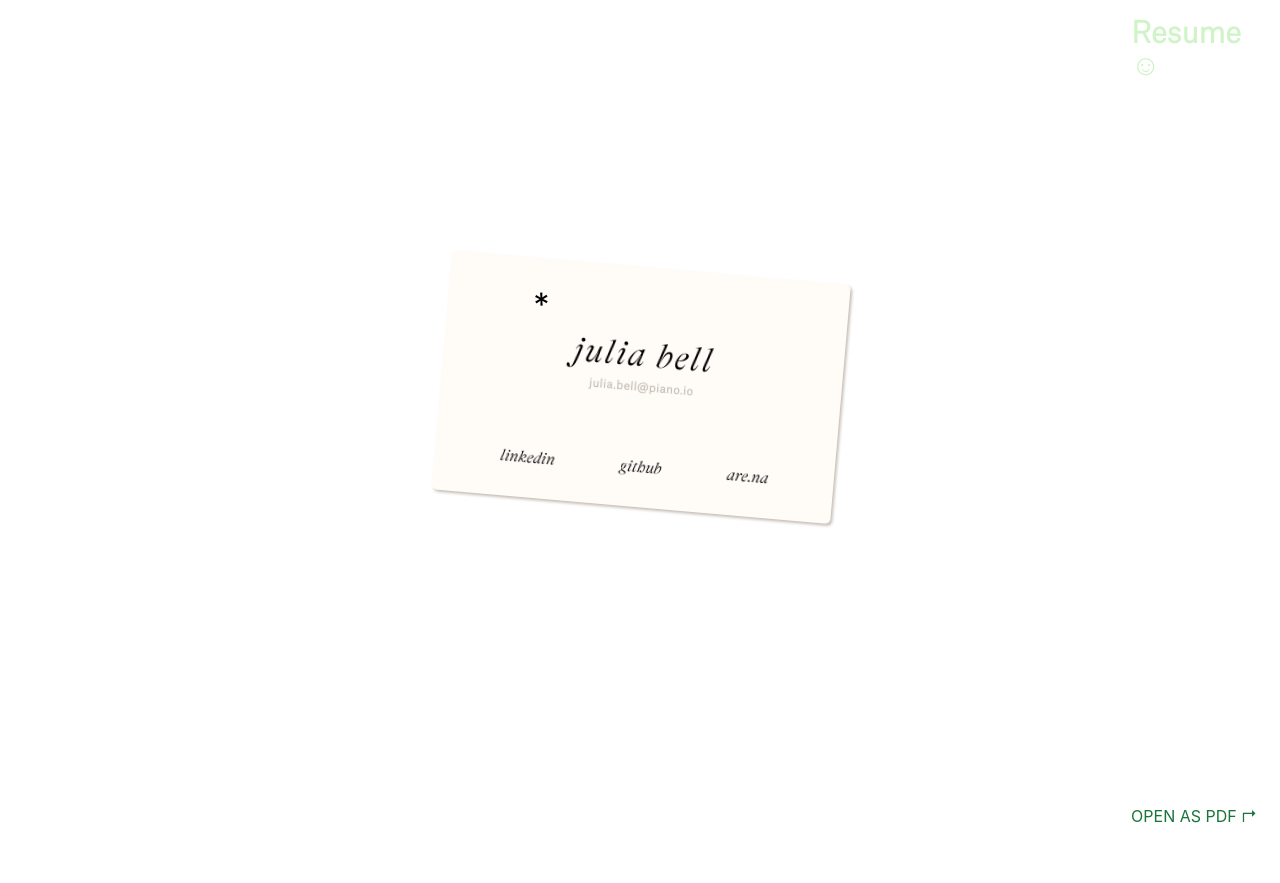
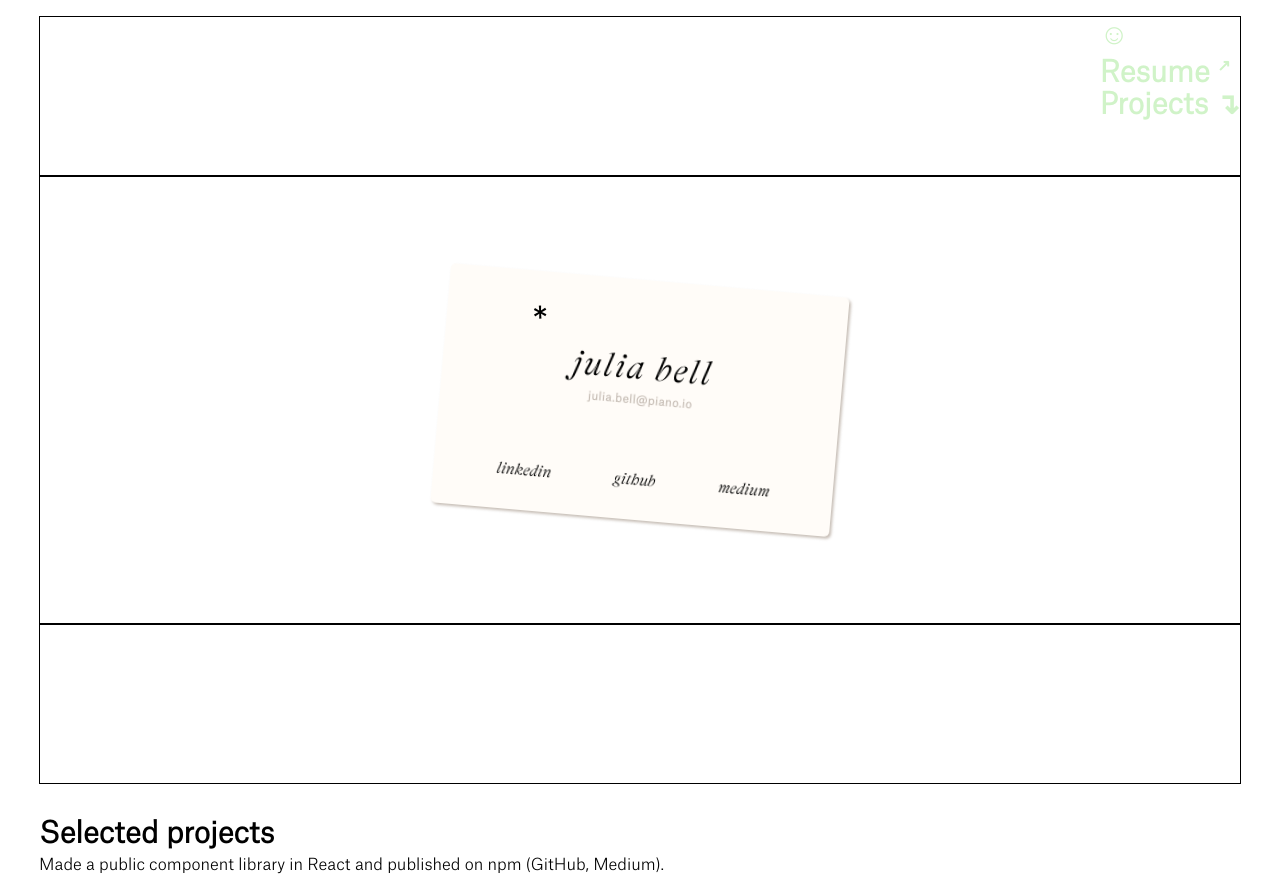
Before and after one commit to jawblet/my-portfolio, a Next.js app: page / in a window 1280 px wide. Shown: the top 883 px of the page. Built offline with nearby package versions, Linux system fonts and the light colour scheme.

Commit message:
new project page

```diff
--- /dev/null
+++ b/components/BottomBanner.js
@@ -0,0 +1,43 @@
+import { useEffect, useState } from 'react'
+import Fade from './Fade'
+import useTimeout from '../utils/useTimeout'
+import styles from '../styles/Banner.module.scss'
+
+const Leo = () => {
+    return(<h1>yes...she's a leo😈🔥🌞</h1>)
+  }
+
+const Copied = ({ setBanner, banner }) => {
+    const [hasTimeElapsed, setHasTimeElapsed] = useState(false);
+
+      useTimeout(() => {
+        setHasTimeElapsed(true);
+      }, 3000);
+
+      useEffect(() => {
+        hasTimeElapsed && setBanner(null);
+    }, [hasTimeElapsed]);
+
+    return (
+        <h1>email copied to clipboard 💾⛓🖇</h1>
+    )
+}
+
+const BottomBanner = ({setBanner, banner}) => {
+    return (
+        <Fade enter={!!(banner)}>
+        <div className={styles.banner}>
+          {(function() {
+              switch (banner) {
+                case 'stars':
+                  return (<Leo/>);
+                case 'email':
+                  return (<Copied banner={banner} setBanner={setBanner}/>);
+              }
+            })()}
+        </div>
+      </Fade>
+    );
+  };
+
+  export default BottomBanner;
--- a/components/Card.js
+++ b/components/Card.js
@@ -1,8 +1,7 @@
 import { useState, useRef } from "react";
-import styles from "../styles/Card.module.scss";
 import CardFront from "./CardFront";
 import CardBack from './CardBack';
-
+import styles from "../styles/Card.module.scss";
 
 const Card = (props) => {
     const { banner, setBanner } = props;
@@ -27,7 +26,6 @@ const Card = (props) => {
             return setBanner("email");
         }
 
-
         // if starRef is clicked
         if(starRef.current && starRef.current.contains(e.target)) {
             if(banner === "stars") {
@@ -45,7 +43,7 @@ const Card = (props) => {
     }
 
     return (
-        <div className={styles.container}>
+        <div className="home__card">
             <div className={`${styles.card} noselect`} onClick={(e) => handleClick(e)}>
                 {front
                     ? <CardFront starRef={starRef}
--- a/components/CardFront.js
+++ b/components/CardFront.js
@@ -21,8 +21,8 @@ const CardFront = (props, ref) => {
                     <a href="https://github.com/jawblia" target="_blank" rel="noreferrer" onClick={(e) => e.stopPropagation()}>
                         <h4>github</h4>
                     </a>
-                    <a href="https://www.are.na/j-b-lol-w6xh8sc" target="_blank" rel="noreferrer" onClick={(e) => e.stopPropagation()}>
-                        <h4>are.na</h4>
+                    <a href="https://medium.com/@jawblia" target="_blank" rel="noreferrer" onClick={(e) => e.stopPropagation()}>
+                        <h4>medium</h4>
                     </a>
                 </div>
         </div>
--- a/components/Img.js
+++ b/components/Img.js
@@ -2,10 +2,11 @@ import Image from 'next/image';
 
 const Img = () => {
     return (
-        <div className="img">
+        <div className="home__img">
             <Image src="/jb.png" alt="Picture of Julia"
                 width={400} height={345}
-                quality={100}
+                layout='fill'
+                quality={80}
                 />
         </div>
 
@@ -13,3 +14,5 @@ const Img = () => {
 };
 
 export default Img;
+
+//
--- a/components/Nav.js
+++ b/components/Nav.js
@@ -1,19 +1,20 @@
 import { useRouter } from 'next/router'
-import styles from '../styles/Home.module.scss'
-
 
 const Nav = ({ img, setImg }) => {
     const router = useRouter();
 
     return(
-    <div className={styles.nav}>
-        <h2 className="biglink" onClick={() => router.push({pathName: "", hash: "resume"})}>Resume</h2>
-        <h2 className="biglink"
-            //onMouseEnter={() => { setImg(true) }}
-            //onMouseLeave={() => setImg(false)}
-            onClick={() => setImg(!img)}
-            >
+    <div className="home__nav">
+        <h2 className="biglink" onClick={() => setImg(!img)}>
             &#9786;
+        </h2>
+        <h2 className="biglink">
+            <a href="JuliaBell_resume.pdf" target="_blank">
+                Resume&nbsp;<sup>&#8599;</sup>
+            </a>
+        </h2>
+        <h2 className="biglink" onClick={() => router.push({pathName: "", hash: "projects"})}>
+            Projects &#8628;
         </h2>
     </div>
 )
@@ -22,3 +23,5 @@ const Nav = ({ img, setImg }) => {
 export default Nav;
 
 //    <h2 className="biglink">Misc.</h2>
+//    onMouseEnter={() => { setImg(true) }}
+//    onMouseLeave={() => setImg(false)}
--- /dev/null
+++ b/components/Projects.js
@@ -0,0 +1,26 @@
+import styles from '../styles/Projects.module.scss';
+
+const project_array = [
+    { description: <p>Made a public component library in React and published on npm (GitHub, Medium).</p>
+    },
+    { description: <p>Presented a project on quarantine emails at the 4S meeting. Built project site with Next.js and MongoDB.</p>
+    },
+    { description: <p>Co-presented a project in Parsons and MoMa for the 2019 Biodesign Challenge and was a finalist. Also exhibited this project at the 2019 London Design Festival.</p>
+    },
+    { description: <p>Plated Fig Newtons on an Instagram that reached 9K followers at its peak (Eater, Mashable).</p>
+    },
+
+];
+
+const Projects = () => {
+    return(
+        <div id="projects" className={styles.projects}>
+            <h2>Selected projects</h2>
+                {project_array.map((el) =>
+                    <div> {el.description} </div>
+                )}
+        </div>
+    )
+}
+
+export default Projects;
--- a/pages/index.js
+++ b/pages/index.js
@@ -1,31 +1,19 @@
-import { useState, useEffect } from 'react'
+import { useState } from 'react'
 import Head from 'next/head'
 import Card from '../components/Card'
 import Fade from '../components/Fade'
 import Nav from '../components/Nav'
-import Resume from '../components/Resume'
-import styles from '../styles/Home.module.scss'
-import useTimeout from "../utils/useTimeout"
 import Img from '../components/Img'
+import BottomBanner from '../components/BottomBanner'
+import Projects from '../components/Projects'
 
-const Leo = () => {
-  return(<h1>yes...she's a leo😈🔥🌞</h1>
-  )
-}
-
-const Copied = ({ setBanner, banner }) => {
-  const [hasTimeElapsed, setHasTimeElapsed] = useState(false);
-
-    useTimeout(() => {
-      setHasTimeElapsed(true);
-    }, 3000);
-
-    useEffect(() => {
-      hasTimeElapsed && setBanner(null);
-  }, [hasTimeElapsed]);
-
-  return (
-      <h1 className={styles.leo}>email copied to clipboard 💾⛓🖇</h1>
+const PageHead = () => {
+  return(
+    <Head>
+      <title>@jawblia</title>
+      <meta name="@jawblia" content="Julia Bell"/>
+      <link rel="icon" href="/favicon.ico"/>
+    </Head>
   )
 }
 
@@ -33,36 +21,24 @@ export default function Home() {
   const [banner, setBanner] = useState(null);
   const [img, setImg] = useState(false);
 
-  console.log(banner);
   return (
     <>
-      <Head>
-        <title>@jawblia</title>
-        <meta name="@jawblia" content="jawblia's website" />
-        <link rel="icon" href="/favicon.ico"/>
-      </Head>
-      <div className={styles.home}>
+      <PageHead/>
+      <div className="home">
+          <div className="home_top">
               <Nav img={img} setImg={setImg}/>
+          </div>
+          <div className="home_middle">
             <Card banner={banner} setBanner={setBanner}/>
-          <Fade enter={!!(banner)}>
-            <div className={styles.banner}>
-              {(function() {
-                  switch (banner) {
-                    case 'stars':
-                      return (<Leo/>);
-                    case 'email':
-                      return (<Copied banner={banner} setBanner={setBanner}/>);
-                    default:
-                      return <></>;
-                  }
-                })()}
           </div>
-          </Fade>
+         <div className="home_bottom">
             <Fade enter={img} short>
               <Img/>
             </Fade>
          </div>
-      <Resume/>
+          <BottomBanner banner={banner} setBanner={setBanner}/>
+      </div>
+      <Projects/>
     </>
   )
 }
--- /dev/null
+++ b/styles/Banner.module.scss
@@ -0,0 +1,6 @@
+.banner {
+    position: absolute;
+    bottom: 5px;
+    right: 0;
+    border: 1px solid black;
+}
--- a/styles/Card.module.scss
+++ b/styles/Card.module.scss
@@ -1,12 +1,3 @@
-.container {
-    transform:rotate(5deg);
-    grid-column-start: 2;
-    grid-column-end: 3;
-    grid-row-start: 2;
-    grid-row-end: 3;
-    justify-self: center;
-}
-
 .card {
     box-shadow: 2px 2px 3px $body-light;
     background-color: $off-white;
@@ -18,6 +9,7 @@
     perspective: 50rem;
     backface-visibility: hidden;
     border-radius: 5px;
+    transform: rotate(5deg);
     &:hover {
         box-shadow: 4px 4px 10px $body-lightest;
     }
--- a/styles/Home.module.scss
+++ /dev/null
@@ -1,27 +0,0 @@
-.home {
- display: grid;
- grid-template-columns: 15rem 1fr 15rem;
- grid-template-rows: repeat(3, 1fr);
- overflow: hidden;
- height: 100vh;
- position: relative;
-}
-
-.nav {
-  grid-column-start: 3;
-  grid-column-end: 4;
-  grid-row-start: 1;
-  grid-row-end: 2;
-  justify-self: end;
-  padding: 1rem;
-}
-
-.banner {
-  grid-column-start: 2;
-  grid-column-end: 4;
-  grid-row-start: 3;
-  grid-row-end: 4;
-  justify-self: end;
-  align-self: end;
-  padding: 1rem;
-}
--- /dev/null
+++ b/styles/Projects.module.scss
@@ -0,0 +1,3 @@
+.projects {
+    padding: 1rem;
+}
--- a/styles/globals.scss
+++ b/styles/globals.scss
@@ -7,7 +7,6 @@
   font-family: "Atlas-Grotesk";
   src: url("./assets/Atlas-Grotesk.otf");
 }
-
 
 @font-face{
   font-family: "Atlas-Grotesk-Bold";
@@ -94,9 +93,9 @@ ul {
 }
 
 sup {
-  font-size: 0.6rem;
+  font-size: 1rem;
   font-family: "Atlas-Grotesk-Bold";
-  margin-left: 1rem;
+ // margin-left: 1rem;
 }
 
 .container {
@@ -183,9 +182,87 @@ sup {
   }
 }
 
-.img {
+// LAYOUT
+.home {
+  overflow: hidden;
+  height: 100vh;
+  position: relative;
+  padding: 1rem;
+  display: flex;
+  flex-direction: column;
+  &_top {
+    display: flex;
+    justify-content: right;
+    min-height: 10rem;
+    border: 1px solid black;
+  }
+  &_middle {
+    display: flex;
+    justify-content: center;
+    align-items: center;
+    height: 100%;
+    border: 1px solid black;
+  }
+  &_bottom {
+    min-height: 10rem;
+    border: 1px solid black;
+  }
+ }
+
+
+// SMALL SCREEN
+@media (min-width: 30em) {
+
+}
+
+// BIG SCREEN
+@media (min-width: 60em) {
+
+}
+
+
+
+
+
+
+/*
+.home {
+  display: grid;
+  grid-template-columns: 15rem 1fr 15rem;
+  grid-template-rows: repeat(3, 1fr);
+  overflow: hidden;
+  height: 100vh;
+  position: relative;
+    &__nav {
+      grid-column-start: 3;
+      grid-column-end: 4;
+      grid-row-start: 1;
+      grid-row-end: 2;
+      justify-self: end;
+      padding: 1rem;
+    }
+    &__img {
       grid-column-start: 3;
       grid-column-end: 4;
       grid-row-start: 3;
       grid-row-end: 4;
     }
+    &__card {
+      transform:rotate(5deg);
+      grid-column-start: 2;
+      grid-column-end: 3;
+      grid-row-start: 2;
+      grid-row-end: 3;
+      justify-self: center;
+  }
+  &__banner {
+    grid-column-start: 2;
+    grid-column-end: 4;
+    grid-row-start: 3;
+    grid-row-end: 4;
+    justify-self: end;
+    align-self: end;
+    padding: 1rem;
+  }
+ }
+*/
```
Also changed, not shown: 2 other files (tests, documents, lock files or other folders). Lines whose indentation alone changed are shown as unchanged.
